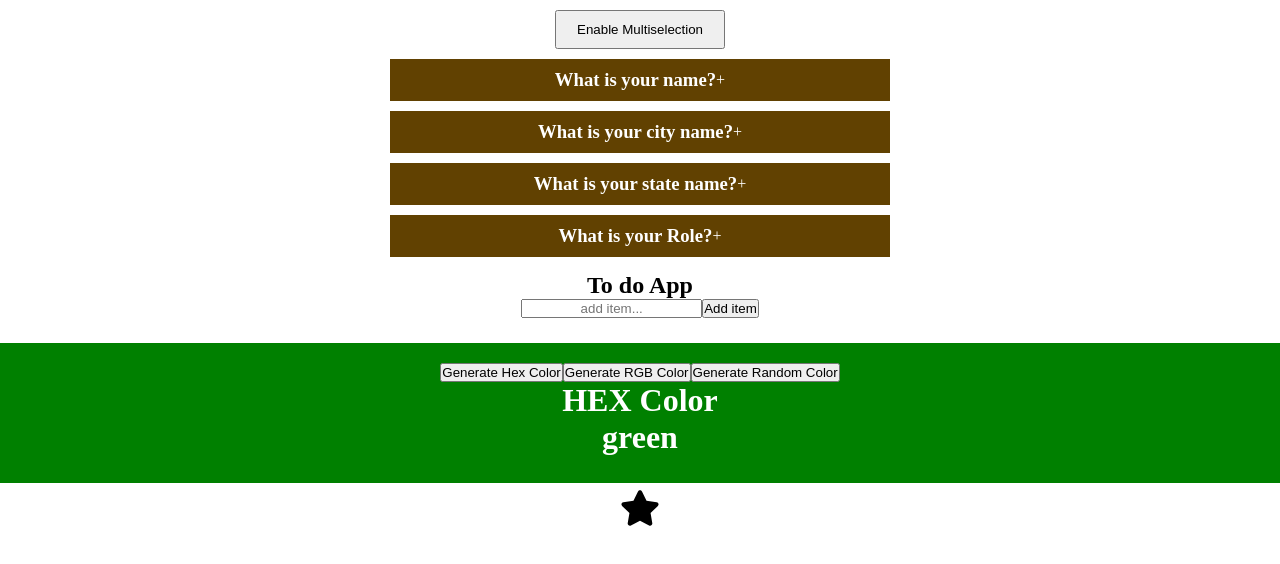
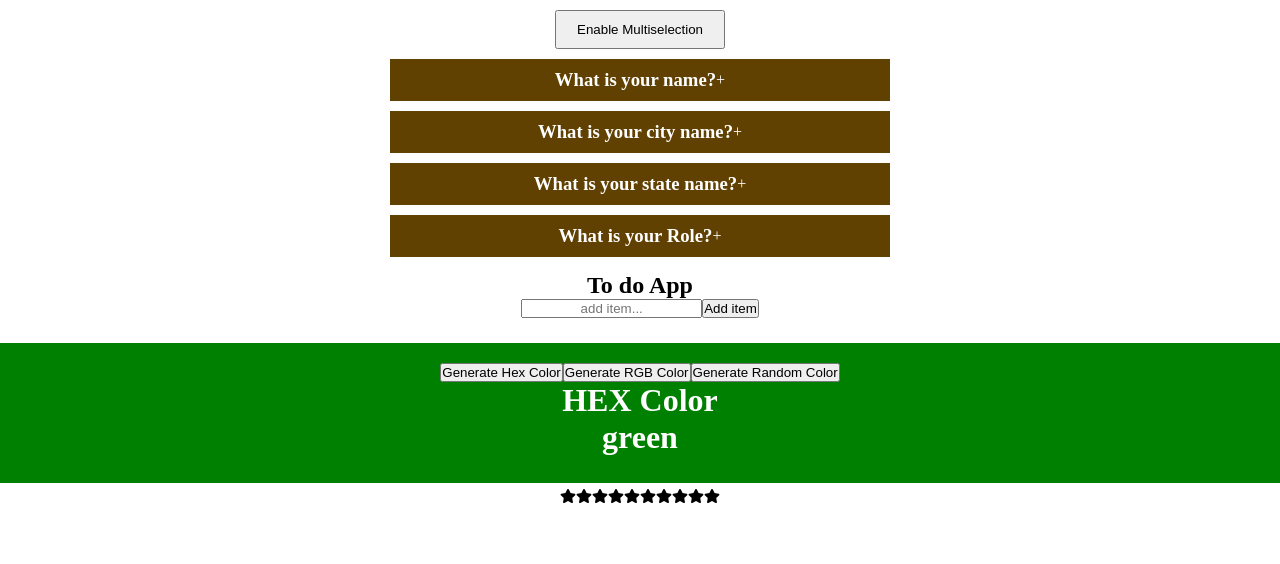
Before and after one commit to alane-vaibhav/React_25_Projects, a React (Vite) app: page / in a window 1280 px wide. Shown: the top 564 px of the page. Built offline with nearby package versions, Linux system fonts and the light colour scheme.

Commit message:
Star rating component-passing props

```diff
--- a/src/App.jsx
+++ b/src/App.jsx
@@ -28,7 +28,7 @@ function App() {
       <PracticeContext.Provider value={color}>
         <RandomColor />
       </PracticeContext.Provider>
-      <StarRating />
+      <StarRating noOfStars={10} />
     </div>
   );
 }
--- a/src/components/randomColor/index.jsx
+++ b/src/components/randomColor/index.jsx
@@ -6,8 +6,6 @@ const RandomColor = () => {
 
   const [typeOfColor, setTypeOfColor] = useState("hex");
   const [color, setColor] = useState(colorContext?.color3) || "";
-
-  console.log("ColorContext", colorContext?.color4);
 
   const utility = (length) => {
     return Math.floor(Math.random() * length);
--- a/src/components/starRating/index.tsx
+++ b/src/components/starRating/index.tsx
@@ -1,16 +1,31 @@
-import React from "react";
+import React, { useState } from "react";
 import { FaStar } from "react-icons/fa";
-const StarRating = (noOfStarts = 5) => {
+import "./style.css";
+const StarRating = ({ noOfStars }: any) => {
+  const [rating, setRating] = useState(0);
+  const [hover, SetHover] = useState(0);
+
+  const handleClick = (index: number) => {
+    setRating(index);
+  };
+  const onMouseEnter = (index: number) => {
+    SetHover(index);
+  };
+  const onMouseLeave = () => {
+    SetHover(rating);
+  };
+
   return (
     <div className="star-rating">
-      {[...Array(noOfStarts)]?.map((item, index) => {
+      {[...Array(noOfStars)]?.map((_, index) => {
+        index += 1;
         return (
           <FaStar
             key={index}
-            // onClick={}
-            // onMouseEnter={}
-            // onMouseLeave={}
-            size={40}
+            className={index <= (hover || rating) ? "active" : "inactive"}
+            onClick={() => handleClick(index)}
+            onMouseEnter={() => onMouseEnter(index)}
+            onMouseLeave={() => onMouseLeave()}
           />
         );
       })}
--- /dev/null
+++ b/src/components/starRating/style.css
@@ -0,0 +1,7 @@
+.active {
+  color: #fff700;
+}
+
+.inactive {
+  color: #000000;
+}
```
